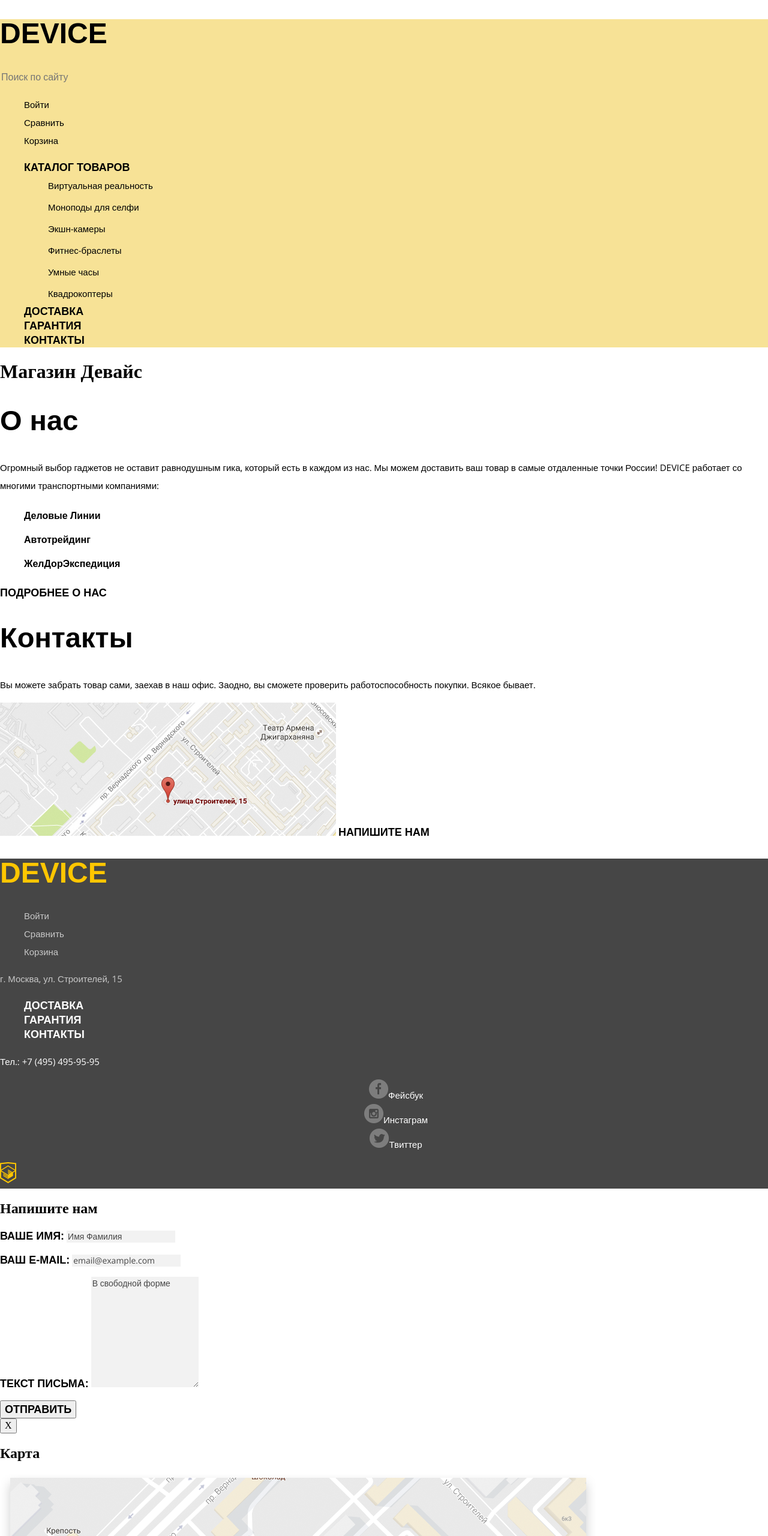
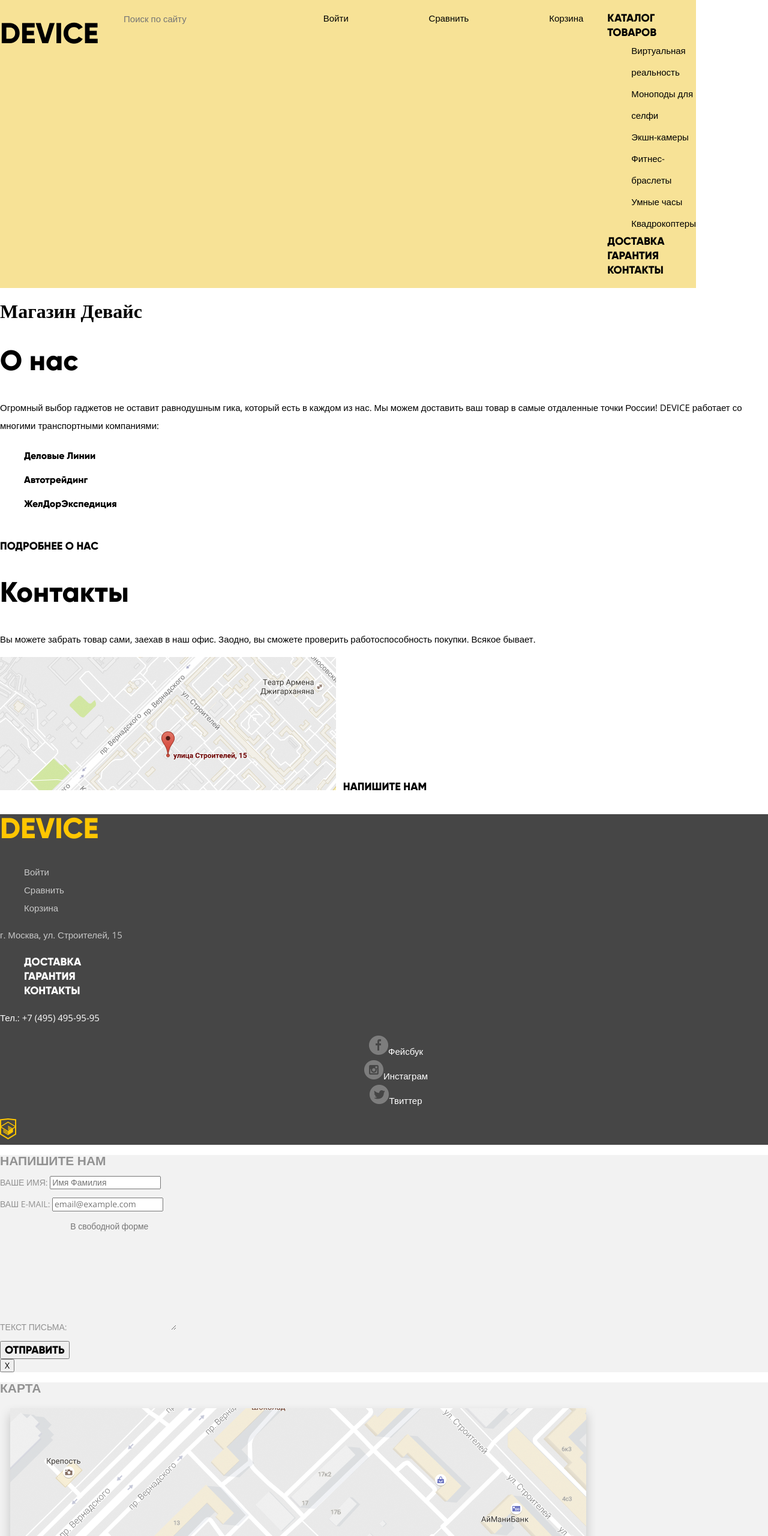
Before and after one commit to palkina-s/893941-device, a plain HTML site: page index.html in a window 1280 px wide. Shown: the top 2560 px of the page at 60% size. Drawn offline with nearby package versions, Linux system fonts and the light colour scheme; a web font is replaced by a local one.

Commit message:
исправления

```diff
--- a/css/stylesheet.css
+++ b/css/style.css
@@ -1,6 +1,6 @@
 @font-face {
     font-family: 'gilroyextrabold';
-    src: url('fonts/gilroy-extrabold-webfont.woff2') format('woff2');
+    src: url('../fonts/gilroy-extrabold-webfont.woff2') format('woff2');
 
     font-weight: normal;
     font-style: normal;
@@ -8,7 +8,7 @@
 
 @font-face {
     font-family: 'gilroylight';
-    src: url('fonts/gilroy-light-webfont.woff2') format('woff2');
+    src: url('../fonts/gilroy-light-webfont.woff2') format('woff2');
 
     font-weight: normal;
     font-style: normal;
@@ -29,13 +29,23 @@
 ul {
   list-style: none;
 }
+/*
+.visually-hidden {
+  color: rgba(0, 0, 0, 0);
+  overflow: hidden;
+}*/
 
 .main-header,
 body .inner-page {
-  background-color: rgba(247, 226, 150, 1);
   color: rgba(0, 0, 0, 1);
 }
-
+.wrapper {
+  padding: 0;
+  margin: 0;
+  width: 1160px;
+  background-color: rgba(247, 226, 150, 1);
+  display: flex;
+}
 .main-header .logo {
   font-family: 'gilroyextrabold', Arial, sans-serif;
   font-size: 48px;
@@ -45,7 +55,7 @@
   color: rgba(0, 0, 0, 1);
 }
 
-.main-header input {
+.main-header .search {
   font-family: 'Open Sans', Arial, sans-serif;
   font-weight: 300;
   font size: 15px;
@@ -55,28 +65,37 @@
   border: none;
 }
 
-.main-header input:hover {
+.main-header .search:hover {
   color: rgba(0, 0, 0, 0.6);
 }
 
-.main-header input:focus {
+.main-header .search:hover::placeholder {
+  color: rgba(0, 0, 0, 0.6);
+}
+
+.main-header .search:focus {
   color: rgba(0, 0, 0, 1);
 }
 
-header .user-navigation {
+.main-header .user-navigation {
   font-family: 'Open Sans', Arial, sans-serif;
   font-weight: 300;
   font-size: 15px;
   line-height: 30px;
   list-style: none;
   text-decoration: none;
+
+  display: flex;
+  flex-direction: row;
+  justify-content: space-between;
+  width: 100%;
 }
 
 .user-navigation a {
   text-decoration: none;
   color: rgba(0, 0, 0, 1);
 }
-.user-navigation .logout a {
+.header-logout a {
   color: rgba(0, 0, 0, 0.3);
 }
 .top-menu {
@@ -114,23 +133,23 @@
    color: rgba(0, 0, 0, 0.3);
 }
 
-.about-us h2,
-.contacts h2 {
+.about-us,
+.contacts {
   font-family: 'gilroyextrabold', Arial, sans-serif;
   font-size: 47px;
   line-height: 48px;
   font-weight: 800;
 }
 
-.about-us p,
-.contacts p {
+.about-us-description,
+.contacts-description {
   font-family: 'Open Sans', Arial, sans-serif;
   font-size: 15px;
   line-height: 30px;
   font-weight: 300;
 }
 
-.about-us li {
+.about-us .partners {
   font-family: 'gilroyextrabold', Arial, sans-serif;
   font-size: 16px;
   line-height: 40px;
@@ -150,7 +169,7 @@
   color: rgba(0, 0, 0, 0.3);
 }
 
-footer a {
+.main-footer a {
   text-decoration: none;
   color: rgba(255, 255, 255, 1);
 }
@@ -168,7 +187,7 @@
   color: rgba(255, 198, 0, 0.6);
 }
 
-.main-footer .logo:focus {
+.main-footer .logo:active {
   color: rgba(255, 198, 0, 0.3);
 }
 
@@ -181,7 +200,7 @@
   color: rgba(255, 255, 255, 0.7);
 }
 
-footer .footer-user-navigation {
+.main-footer .footer-user-navigation {
   background-color: #464646;
   color: rgba(255, 255, 255, 0.7);
   list-style: none;
@@ -220,7 +239,7 @@
   text-align: center;
 }
 
-.modal label {
+.modal {
   font-family: 'gilroyextrabold', Arial, sans-serif;
   font-size: 18px;
   line-height: 24px;
@@ -229,7 +248,7 @@
   color: rgba(0, 0, 0, 1);
 }
 
-.modal-write-us ::placeholder {
+.modal-write-us::placeholder {
   font-family: 'Open Sans', Arial, sans-serif;
   font-weight: 300;
   font-size: 14px;
@@ -237,8 +256,8 @@
   color: rgba(70, 70, 70, 1);
 }
 
-.modal input,
-.modal textarea {
+.modal ,
+.modal .text {
   font-family: 'Open Sans', Arial, sans-serif;
   font-weight: 300;
   font-size: 14px;
@@ -249,7 +268,7 @@
 }
 
 .modal input:hover,
-.modal textarea:hover {
+.modal .text:hover {
   background-color: #eaeaea;
 }
 
@@ -336,6 +355,6 @@
   color: #464646;
 }
 
-.main-footer .logout a {
+.footer-logout a {
   color: rgba(255, 255, 255, 0.3);
 }
--- a/index.html
+++ b/index.html
@@ -3,25 +3,27 @@
   <head>
     <meta charset="utf-8">
     <title>Главная страница</title>
-    <link rel="stylesheet" href="css/stylesheet.css">
     <link rel="stylesheet" href="css/normalize.css">
+    <link rel="stylesheet" href="css/style.css">
     <link rel="stylesheet" href="https://fonts.googleapis.com/css?family=Open+Sans:300,400&amp;subset=cyrillic">
   </head>
   <body>
     <header class="main-header">
-      <nav>
+      <nav class="wrapper">
       <!-- <img src="img/logo.png" class="logo" width="163" height="34" alt="Логотип магазина Девайс"> -->
         <a><h1 class="main-header logo">Device</h1></a>
-        <form method="post" action="https://echo.htmlacademy.ru">
-          <input class="search" type="search" name="search" placeholder="Поиск по сайту">
-        </form>
         <ul class="user-navigation">
+          <li class="search">
+            <form method="post" action="https://echo.htmlacademy.ru">
+              <input class="search" type="search" name="search" placeholder="Поиск по сайту">
+            </form>
+          </li>
           <li class="login-link"><a href="">Войти</a></li>
           <li class="compare"><a href="">Сравнить</a></li>
           <li class="cart"><a href="">Корзина</a></li>
         </ul>
         <ul class="top-menu">
-          <li class="catalog"><a href="catalog.html">Каталог товаров</a>
+          <li class="top-menu catalog"><a href="catalog.html">Каталог товаров</a>
             <ul class="catalog-list">
               <li class="1"><a href="">Виртуальная реальность</a></li>
               <li class="1"><a href="monopods.html">Моноподы для селфи</a></li>
@@ -31,9 +33,9 @@
               <li class="3"><a href="">Квадрокоптеры</a></li>
             </ul>
           </li>
-          <li><a href="delivery.html">Доставка</a></li>
-          <li><a href="warranty.html">Гарантия</a></li>
-          <li><a href="contacts.html">Контакты</a></li>
+          <li class="top-menu"><a href="delivery.html">Доставка</a></li>
+          <li class="top-menu"><a href="warranty.html">Гарантия</a></li>
+          <li class="top-menu"><a href="contacts.html">Контакты</a></li>
         </ul>
       </nav>
     </header>
@@ -42,11 +44,11 @@
       <!-- Красный блок -->
       <div class="index-column">
         <section class="about-us">
-          <h2>О нас</h2>
-          <p>Огромный выбор гаджетов не оставит равнодушным гика, который есть в каждом из нас.
+          <h2 class="about-us">О нас</h2>
+          <p class="about-us-description">Огромный выбор гаджетов не оставит равнодушным гика, который есть в каждом из нас.
           Мы можем доставить ваш товар в самые отдаленные точки России!
           DEVICE работает со многими транспортными компаниями:</p>
-          <ul>
+          <ul class="partners">
             <li>Деловые Линии</li>
             <li>Автотрейдинг</li>
             <li>ЖелДорЭкспедиция</li>
@@ -54,8 +56,8 @@
           <a class="button" href="">Подробнее о нас</a>
         </section>
         <section class="contacts">
-          <h2>Контакты</h2>
-          <p>Вы можете забрать товар сами, заехав в наш офис.
+          <h2 class="contacts">Контакты</h2>
+          <p class="contacts-description">Вы можете забрать товар сами, заехав в наш офис.
           Заодно, вы сможете проверить работоспособность покупки. Всякое бывает.</p>
           <a class="map" href="map.html"><img src="img/map.jpg" alt="Карта" height="222" width="560"></a>
           <a class="button" href="">Напишите нам</a>
@@ -93,7 +95,7 @@
       <h2 class="visually-hidden">Напишите нам</h2>
       <form class="write-us" method="post" action="https://echo.htmlacademy.ru">
         <p>
-          <label for="write-us-name">Ваше имя:</label>
+          <label for="write-us-name" class="modal">Ваше имя:</label>
           <input type="text" id="write-us-name" name="write-us-name" placeholder="Имя Фамилия">
         </p>
         <p>
```
Also changed, not shown: monopods.html (+3 -3 lines).
